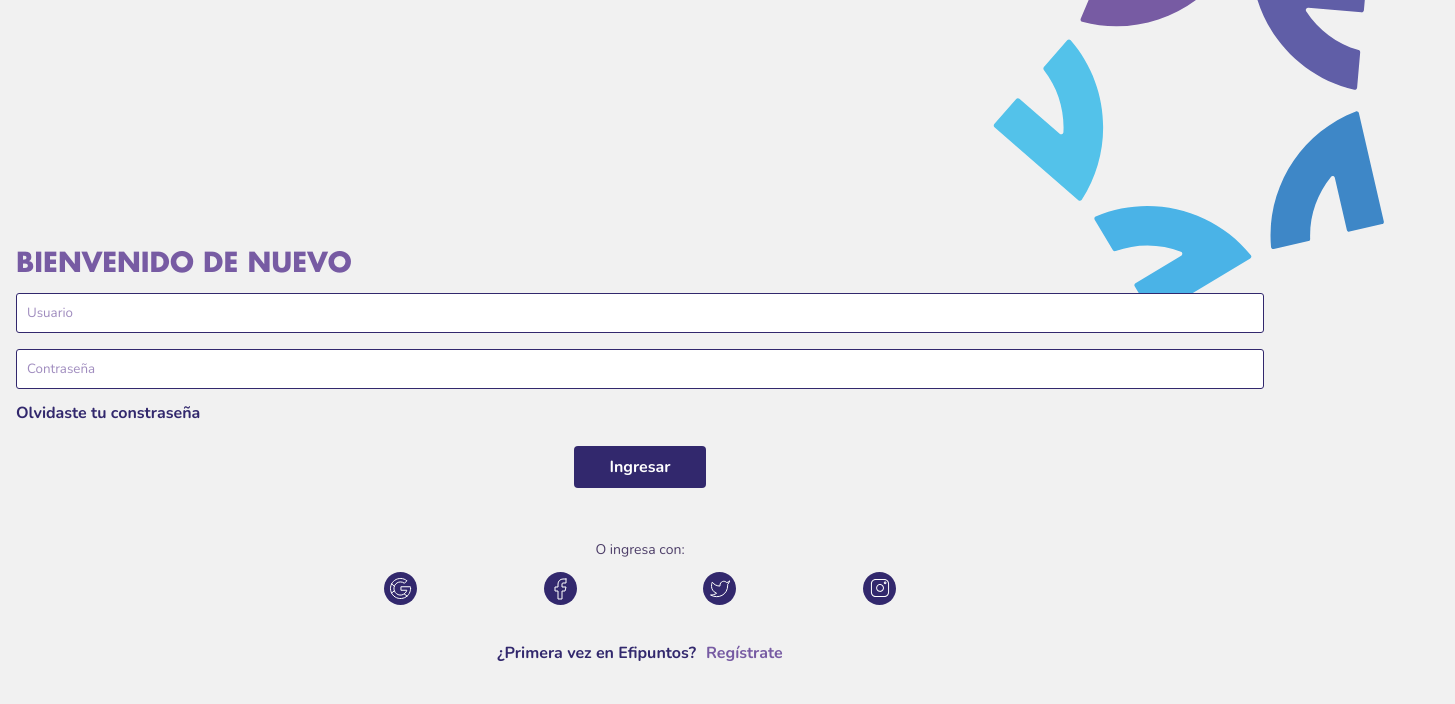
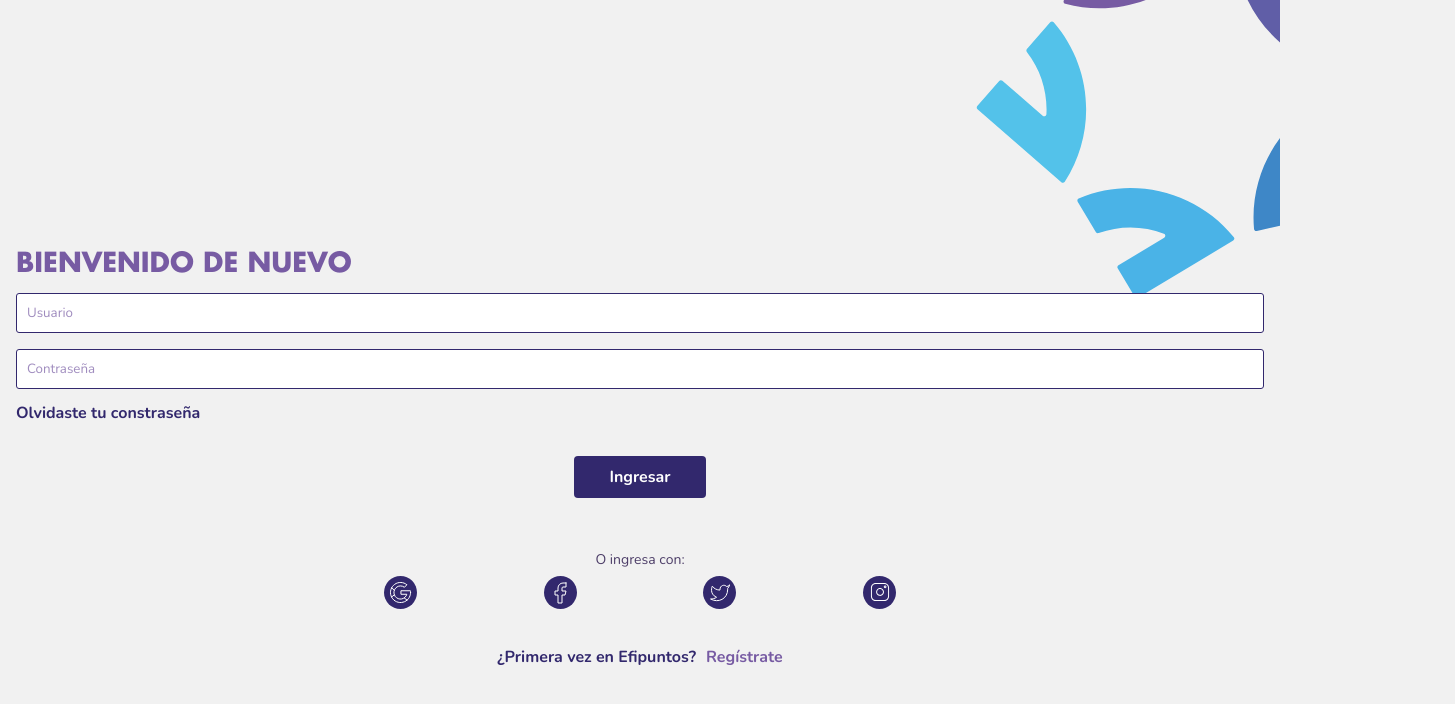
Before and after one commit to stephymelo/PI2, a React (Create React App) app: page /#/ in a window 1280 px wide. Shown: the top 704 px of the page, 1455 px wide, since content can reach past the window. Built offline with nearby package versions, Linux system fonts and the light colour scheme.

Commit message:
games nice

```diff
--- a/src/Componentes/Juego/JuegoElem/JuegoElem.tsx
+++ b/src/Componentes/Juego/JuegoElem/JuegoElem.tsx
@@ -9,12 +9,12 @@
 
 export const JuegoElem: React.FC<JuegoElem> = () => {
     const styles: React.CSSProperties = {
-        backgroundImage: toshGame,
+        backgroundImage:"url(" + { toshGame } + ")",
       };
     return (
         <section className="gameList">
         <h2 className="gameList__title">Último lanzamiento</h2>
-        <article className="lastGame" style={styles}>
+        <article className="lastGame" style={{ backgroundImage:`url(${toshGame})` }}>
             <img className="lastGame__logo" src={toshLogo}/>
             <div className="lastGame__rect">
                 <h1 className="lastGame__name">Torres de galleta</h1>
--- a/src/Componentes/Login/_login.scss
+++ b/src/Componentes/Login/_login.scss
@@ -1,11 +1,12 @@
 .login{
     width: 100%;
-
+    overflow: hidden;
+    position: relative;
 
     &__background{
         position: absolute;
-        top: -160px;
-        right: -175px;
+        top: -178px;
+        right: -158px;
     }
 
     &__inputsDiv{
@@ -24,7 +25,7 @@
 
     &__olvidasteContra{
         text-align: left;
-        margin-bottom: 25px;
+        margin-bottom: 35px;
         color:rgba(50, 40, 109, 1);
     }
 
@@ -39,7 +40,7 @@
 
     &__iconsDiv{
         width: 40%;
-        margin-top: 15px;
+        margin-top: 9px;
         display: flex;
         justify-content: space-between;
     }
--- a/src/styles.css
+++ b/src/styles.css
@@ -441,6 +441,10 @@
   right: -15px;
 }
 
+.cuponPopup {
+  display: none;
+}
+
 .dicountList {
   margin: 150px 16px 80px;
   overflow: scroll;
@@ -675,13 +679,14 @@
 }
 
 .gameList {
-  margin: 142px 16px 0px;
+  margin: 197px 16px 82px 16px;
 }
 
 .gameList__title {
   font-size: 17px;
   color: #32286D;
-  margin: 15px 0px 18px 13px;
+  margin: 15px 0px 18px 0px;
+  text-align: left;
 }
 
 .lastGame {
@@ -715,6 +720,7 @@
   height: 89px;
   position: relative;
   border-radius: 0px 0px 4px 4px;
+  text-align: left;
 }
 
 .lastGame__name {
@@ -793,6 +799,7 @@
   border-radius: 4px;
   position: relative;
   margin-bottom: 20px;
+  text-align: left;
 }
 
 .moreGameCard--blue {
@@ -818,8 +825,8 @@
 
 .titleGame {
   color: white;
-  font-size: 17px;
   margin-top: 10px;
+  font-size: 24px;
 }
 
 .descriptGame {
@@ -1077,12 +1084,14 @@
 
 .login {
   width: 100%;
+  overflow: hidden;
+  position: relative;
 }
 
 .login__background {
   position: absolute;
-  top: -160px;
-  right: -175px;
+  top: -178px;
+  right: -158px;
 }
 
 .login__inputsDiv {
@@ -1101,7 +1110,7 @@
 
 .login__olvidasteContra {
   text-align: left;
-  margin-bottom: 25px;
+  margin-bottom: 35px;
   color: #32286d;
 }
 
@@ -1123,7 +1132,7 @@
 
 .login__iconsDiv {
   width: 40%;
-  margin-top: 15px;
+  margin-top: 9px;
   display: -webkit-box;
   display: -ms-flexbox;
   display: flex;
```
Also changed, not shown: src/Componentes/Juego/JuegoElem/_juegoElem.scss (+6 -3 lines), 2 other files (tests, documents, lock files or other folders).
